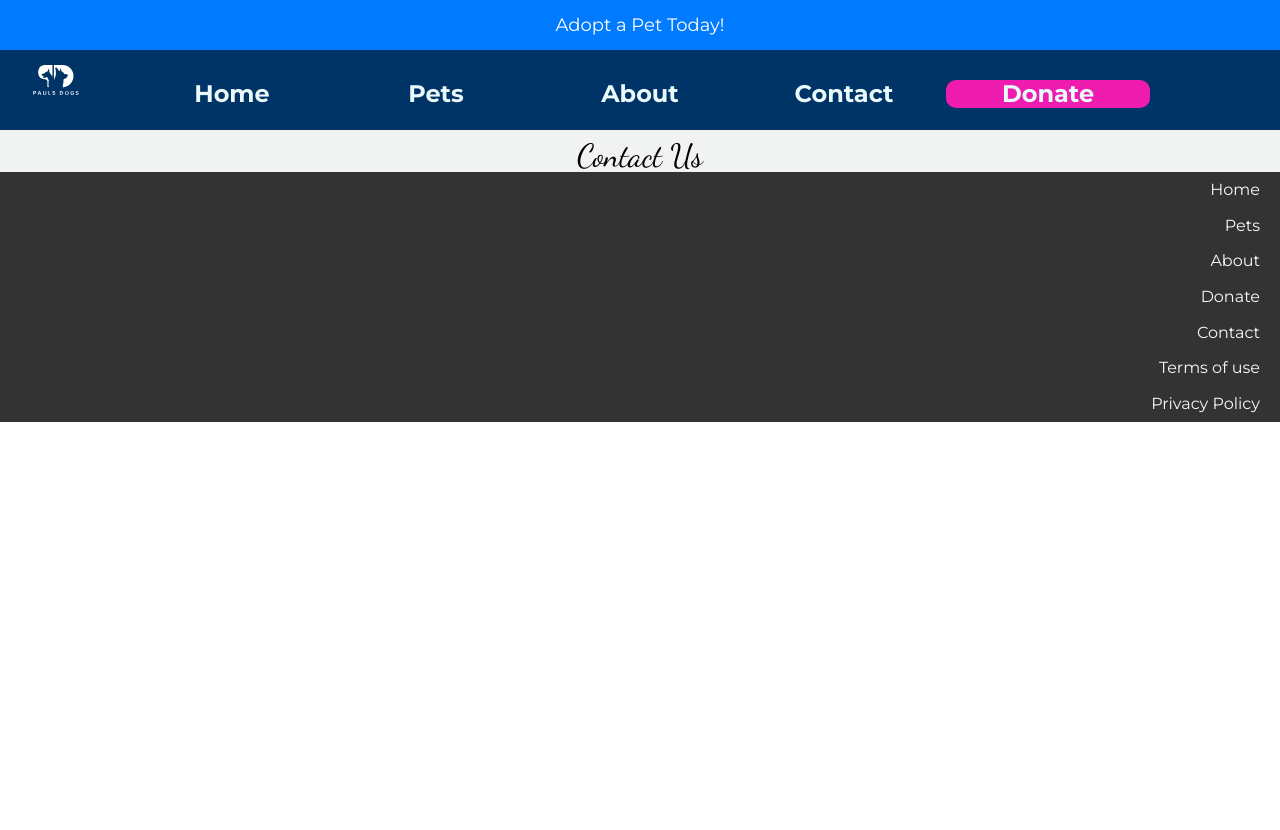
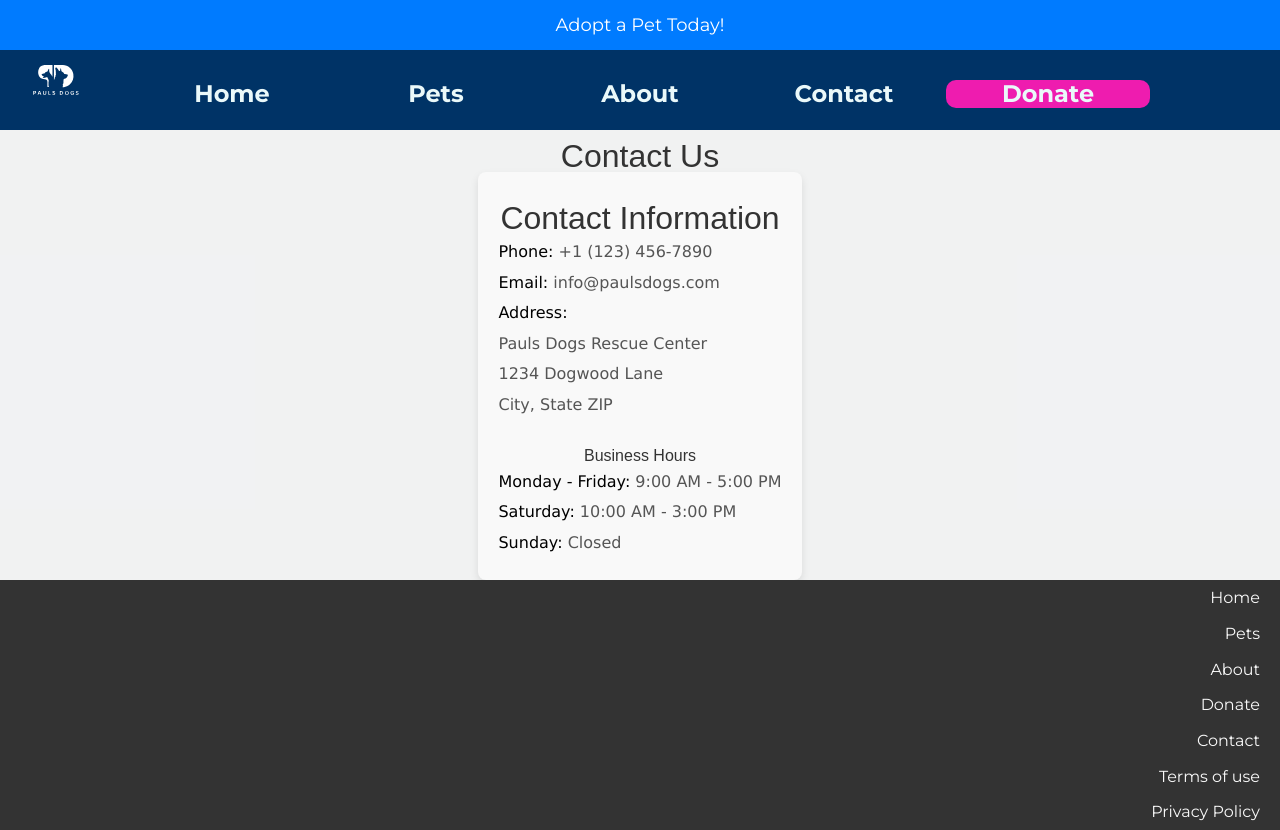
Before and after one commit to GeoffStengel/pauls_dogs, a Django app: page /contact/ in a window 1280 px wide. Before the commit the page ends 422 px from the top, so only its background shows below. Run offline with Django 5.2, Linux system fonts and the light colour scheme; some libraries are stand-ins or nearby versions.

Commit message:
Added contact html and css to build the page so collecting static and also adjusted the debug so it switched automatically between dev and prod mode to it's correct settings

```diff
--- a/core/static/core/css/styles.css
+++ b/core/static/core/css/styles.css
@@ -587,6 +587,49 @@ h1, h2, h3 {
 /***FOOTER*SECTION*END**In Base.html***/
 /************************/
 
+
+/*Contact Page START*/
+/************************/
+.contact-info-container {
+    max-width: 800px;
+    margin: 0 auto;
+    padding: 20px;
+    background-color: #f9f9f9;
+    border-radius: 8px;
+    box-shadow: 0 4px 8px rgba(0, 0, 0, 0.1);
+}
+
+h1, h2 {
+    color: #333;
+    font-family: 'Arial', sans-serif;
+    text-align: center;
+}
+
+.contact-details p, .contact-hours p {
+    font-family: 'Verdana', sans-serif;
+    font-size: 16px;
+    color: #555;
+    margin: 5px 0;
+}
+
+.contact-details p strong, .contact-hours p strong {
+    color: #000;
+}
+
+.contact-hours {
+    margin-top: 30px;
+}
+
+.contact-info-container p {
+    line-height: 1.6;
+}
+
+
+/*Contact Page END*/
+/************************/
+
+
+
 @keyframes appear{
     from{
         opacity: 0;
@@ -780,6 +823,17 @@ nav {
     margin: 0;
  }
 }
+
+@media (max-width: 600px) {
+    .contact-info-container {
+        padding: 10px;
+    }
+
+    .contact-details p, .contact-hours p {
+        font-size: 14px;
+    }
+}
+
 @media screen and (max-width: 568px) {
 .adoption-steps{
     padding: 5px;
--- a/core/templates/core/contact.html
+++ b/core/templates/core/contact.html
@@ -7,6 +7,28 @@
 
  <h1>Contact Us</h1>
 
+ <div class="contact-info-container">
+    <h1>Contact Information</h1>
+    <div class="contact-details">
+        <p><strong>Phone:</strong> +1 (123) 456-7890</p>
+        <p><strong>Email:</strong> info@paulsdogs.com</p>
+        <p><strong>Address:</strong></p>
+        <p>Pauls Dogs Rescue Center</p>
+        <p>1234 Dogwood Lane</p>
+        <p>City, State ZIP</p>
+    </div>
+
+    <div class="contact-hours">
+        <h2>Business Hours</h2>
+        <p><strong>Monday - Friday:</strong> 9:00 AM - 5:00 PM</p>
+        <p><strong>Saturday:</strong> 10:00 AM - 3:00 PM</p>
+        <p><strong>Sunday:</strong> Closed</p>
+    </div>
+</div>
+
+
+
+
 
  {% for contact_body in all %} <p>{{ text_body.body_text1 }}</p> {% endfor %}
  {% for contact_body in all %} <p>{{ text_body.body_text2 }}</p> {% endfor %}
--- a/pd_proj/settings.py
+++ b/pd_proj/settings.py
@@ -34,7 +34,7 @@ ADMIN_URL = os.environ.get('ADMIN')
 ALLOWED_HOSTS = os.environ.get('ALLOWED_HOSTS', '').split(',')
 
 # SECURITY WARNING: don't run with debug turned on in production!
-DEBUG = os.environ.get('DEBUG', 'False') == 'True'
+#DEBUG = os.environ.get('DEBUG', 'False') == 'True'
 
 # Application definition
 INSTALLED_APPS = [
@@ -120,9 +120,11 @@ if ENVIRONMENT == 'development':
     MEDIA_URL = '/media/'
     MEDIA_ROOT = os.path.join(BASE_DIR, 'media')
     STATIC_ROOT = os.path.join(BASE_DIR, 'staticfiles')
+    DEBUG = os.environ.get('DEBUG', 'True') == 'True'
     print('dohick')
 elif ENVIRONMENT == 'production':
     # Use S3 in production
+    DEBUG = os.environ.get('DEBUG_PRODUCTION', 'False') == 'True'
     AWS_ACCESS_KEY_ID = os.environ.get('AWS_ACCESS_KEY_ID')
     AWS_SECRET_ACCESS_KEY = os.environ.get('AWS_SECRET_ACCESS_KEY')
     AWS_STORAGE_BUCKET_NAME = os.environ.get('AWS_STORAGE_BUCKET_NAME')
@@ -138,6 +140,7 @@ elif ENVIRONMENT == 'production':
     # AWS S3 storage for static and media files
     STATICFILES_STORAGE = 'storages.backends.s3boto3.S3Boto3Storage'
     DEFAULT_FILE_STORAGE = 'storages.backends.s3boto3.S3Boto3Storage'
+
     print('hickleberry')
 # Default Primary Key Field Type
 DEFAULT_AUTO_FIELD = 'django.db.models.BigAutoField'
```
Also changed, not shown: 2 other files.
